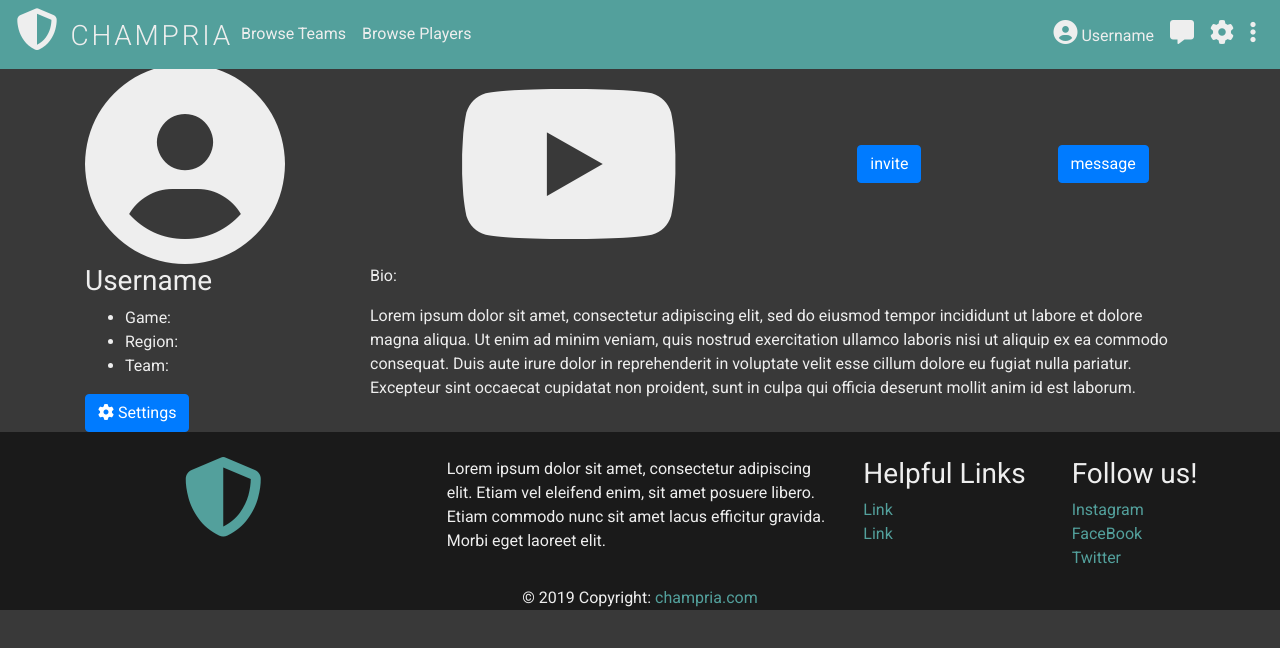
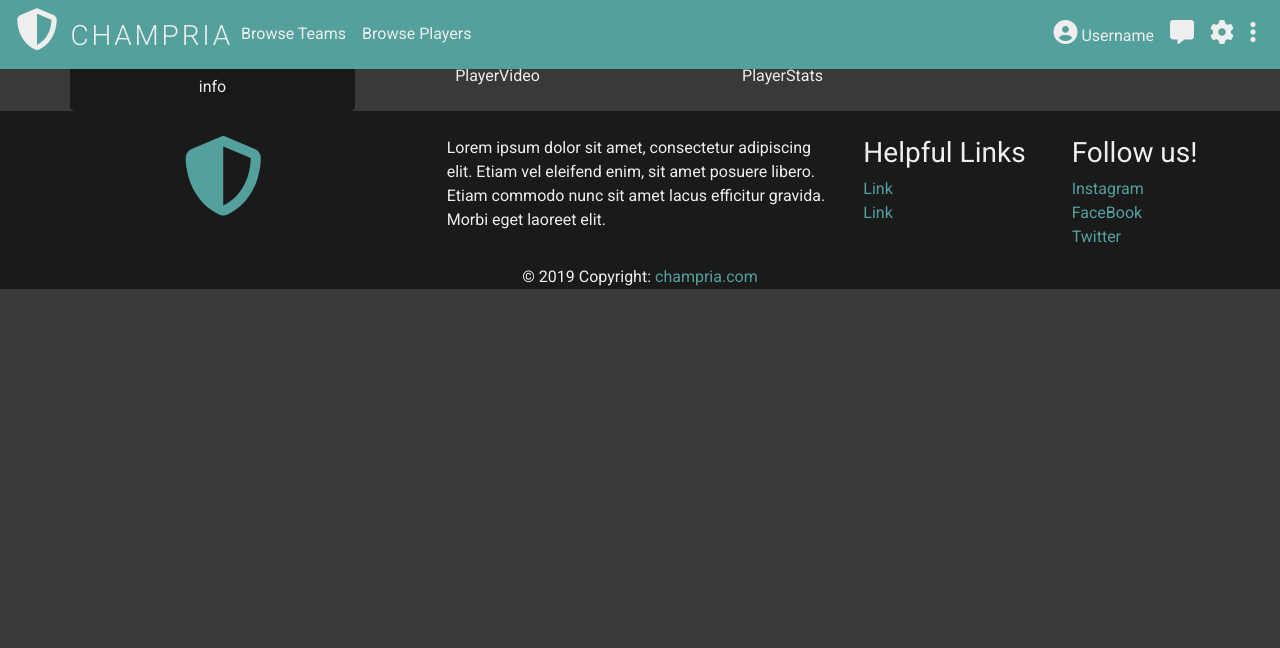
Before and after one commit to champria/main-site, a React (Create React App) app in the folder client/: page /player/1/page in a window 1280 px wide. Shown: the top 648 px of the page. Built offline with nearby package versions, Linux system fonts and the light colour scheme.

Commit message:
added player files

```diff
--- a/client/src/components/players/PlayerAccount.js
+++ b/client/src/components/players/PlayerAccount.js
@@ -1,64 +1,23 @@
 import React, { Component } from "react";
+import PlayerInfo from "./PlayerInfo";
+import PlayerStats from "./PlayerStats";
+import PlayerVideo from "./PlayerVideo";
 import { Link } from "react-router-dom";
+import "./styles/PlayerAccount.css";
 
 export default class PlayerAccount extends Component {
   render() {
     return (
-      <div className="container">
+      <div className="container" id="player-account">
         <div className="row">
-          <div className="col-3 text-left">
-            <div>
-              <i
-                className="fas fa-user-circle"
-                style={{ fontSize: "200px" }}
-              ></i>
-            </div>
-            <h3>Username</h3>
-            <ul>
-              <li>Game:</li>
-              <li>Region:</li>
-              <li>Team:</li>
-            </ul>
-            <Link to="/player_settings">
-            <button className="btn btn-primary"><i class="fas fa-cog"></i> Settings</button>
-          </Link>
+          <div className="col-md-3 col-sm-12" id="player-info">
+            <PlayerInfo />
           </div>
-
-          <div className="col-9">
-            <div className="row">
-              <div className="col-6">
-                <i class="fab fa-youtube" style={{ fontSize: "200px" }}></i>
-              </div>
-              <div className="col-6 my-auto">
-                <div className="row">
-                  <div className="col-6">
-                    <Link>
-                      <button className="btn btn-primary">invite</button>
-                    </Link>
-                  </div>
-                  <div className="col-6">
-                    <Link>
-                      <button className="btn btn-primary">message</button>
-                    </Link>
-                  </div>
-                </div>
-              </div>
-            </div>
-            <div className="row text-left">
-              <div className="col">
-                <p>Bio:</p>
-                <p>
-                  Lorem ipsum dolor sit amet, consectetur adipiscing elit, sed
-                  do eiusmod tempor incididunt ut labore et dolore magna aliqua.
-                  Ut enim ad minim veniam, quis nostrud exercitation ullamco
-                  laboris nisi ut aliquip ex ea commodo consequat. Duis aute
-                  irure dolor in reprehenderit in voluptate velit esse cillum
-                  dolore eu fugiat nulla pariatur. Excepteur sint occaecat
-                  cupidatat non proident, sunt in culpa qui officia deserunt
-                  mollit anim id est laborum.
-                </p>
-              </div>
-            </div>
+          <div className="col-md-3 col-sm-6">
+            <PlayerVideo />
+          </div>
+          <div className="col-md-3 col-sm-6">
+            <PlayerStats />
           </div>
         </div>
       </div>
--- /dev/null
+++ b/client/src/components/players/PlayerInfo.js
@@ -0,0 +1,5 @@
+import React from "react";
+
+export default function PlayerInfo(props) {
+  return <div>info</div>;
+}
--- /dev/null
+++ b/client/src/components/players/PlayerStats.js
@@ -0,0 +1,5 @@
+import React from "react";
+
+export default function PlayerStats(props) {
+  return <div>PlayerStats</div>;
+}
--- /dev/null
+++ b/client/src/components/players/PlayerVideo.js
@@ -0,0 +1,5 @@
+import React from "react";
+
+export default function PlayerVideo(props) {
+  return <div>PlayerVideo</div>;
+}
--- /dev/null
+++ b/client/src/components/players/styles/PlayerAccount.css
@@ -0,0 +1,5 @@
+#player-info {
+  background-color: #191919;
+  padding: 1%;
+  border-radius: 5px;
+}
```
